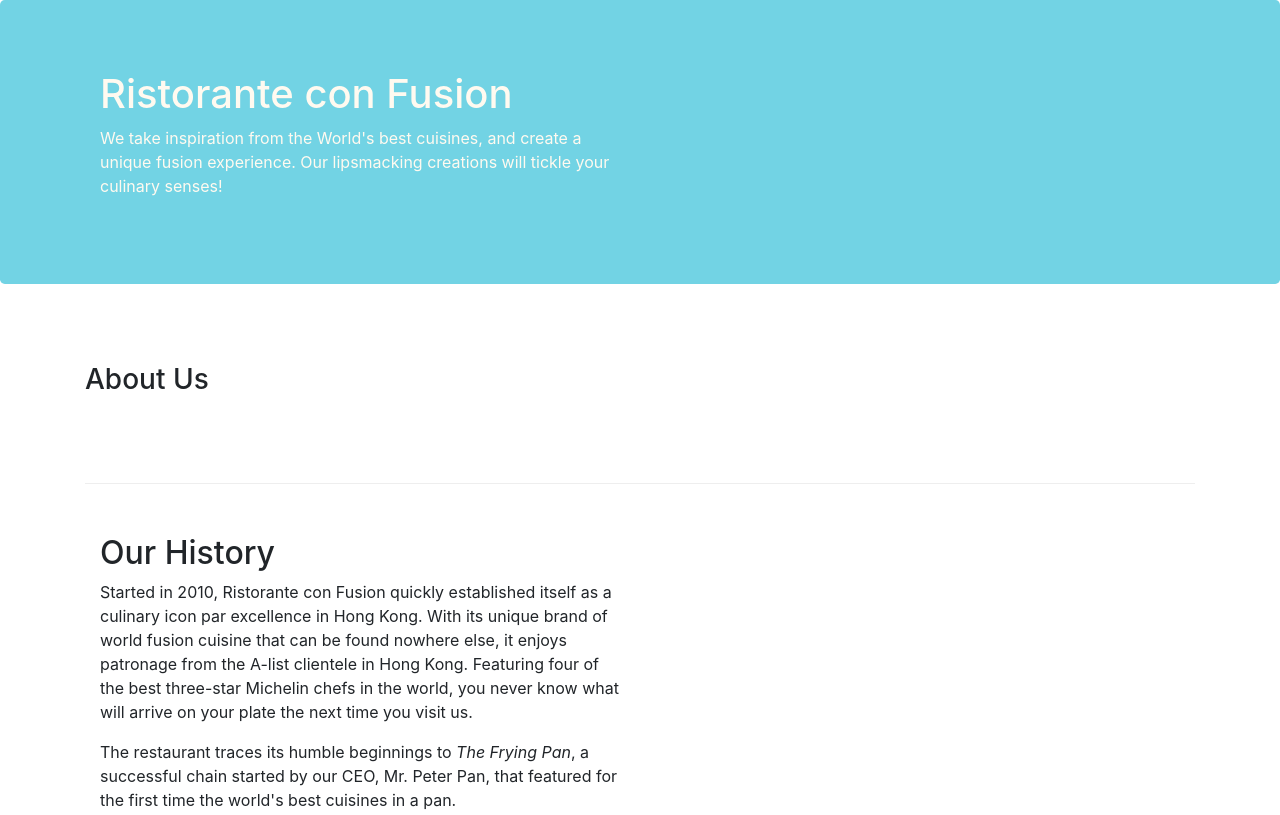
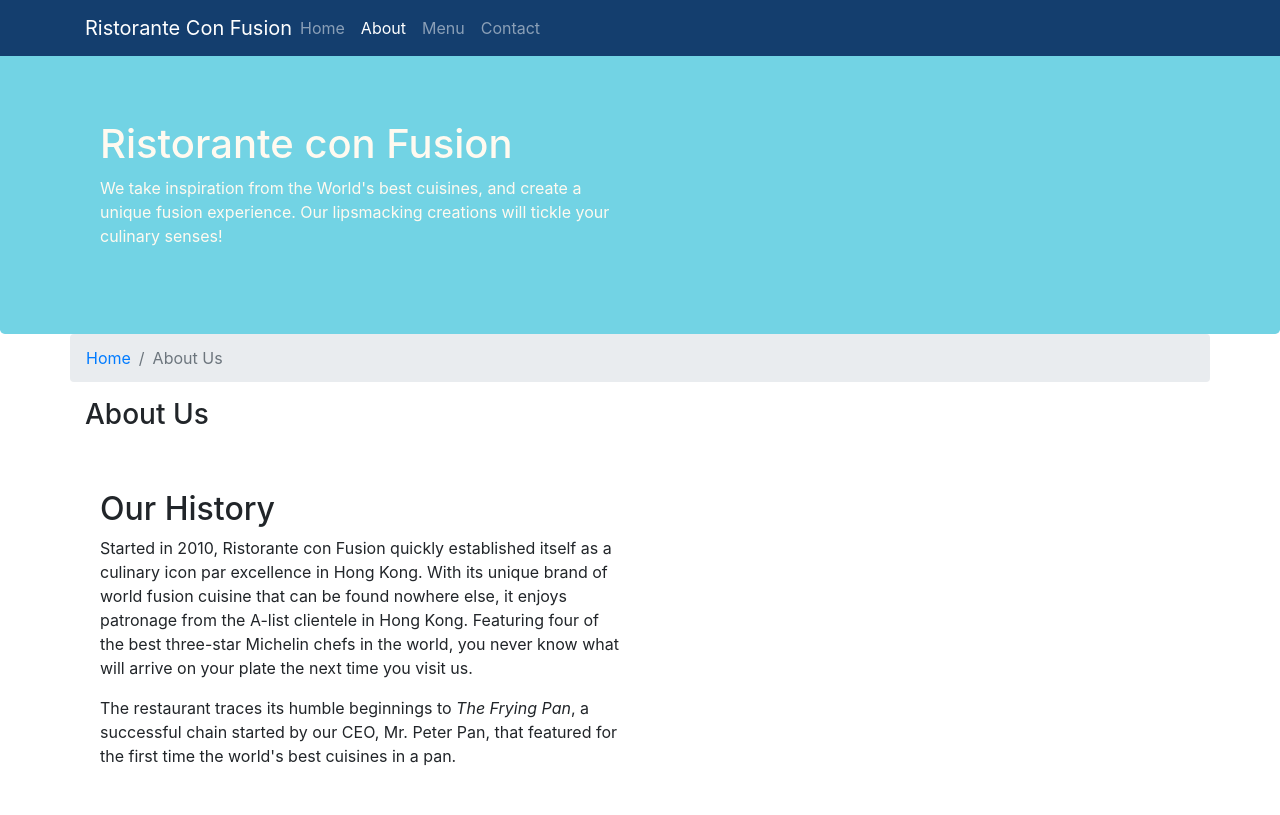
Before and after one commit to Toratomi/Assignment-Coursera-Bootstrap, a website: page Bootstrap4/conFusion/aboutus.html in a window 1280 px wide. Shown: the top 815 px of the page. Drawn offline with nearby package versions, Linux system fonts and the light colour scheme.

Commit message:
Exercise Navbar and Breadcrumbs

```diff
--- a/Bootstrap4/conFusion/aboutus.html
+++ b/Bootstrap4/conFusion/aboutus.html
@@ -2,6 +2,7 @@
 <html lang="en">
 
 <head>
+    <!-- Required meta tags always come first -->
     <meta charset="utf-8">
     <meta name="viewport" content="width=device-width, initial-scale=1, shrink-to-fit=no">
     <meta http-equiv="x-ua-compatible" content="ie=edge">
@@ -14,7 +15,22 @@
 </head>
 
 <body>
-
+    <nav class="navbar navbar-dark navbar-expand-sm fixed-top">
+        <div class="container">
+            <button class="navbar-toggler" type="button" data-toggle="collapse" data-target="#Navbar">
+                <span class="navbar-toggler-icon"></span>
+            </button>
+            <a class="navbar-brand mr-auto" href="index.html">Ristorante Con Fusion</a>
+            <div class="collapse navbar-collapse" id="Navbar">
+                <ul class="navbar-nav mr-auto">
+                    <li class="nav-item"><a class="nav-link" href="index.html">Home</a></li>
+                    <li class="nav-item active"><a class="nav-link" href="#">About</a></li>
+                    <li class="nav-item"><a class="nav-link" href="#">Menu</a></li>
+                    <li class="nav-item"><a class="nav-link" href="#">Contact</a></li>
+                </ul>
+            </div>
+        </div>
+    </nav>
     <header class="jumbotron">
         <div class="container">
             <div class="row row-header">
@@ -29,8 +45,12 @@
     </header>
 
     <div class="container">
-        <div class="row row-content align-items-center">
-            <div>
+        <div class="row">
+            <ol class="col-12 breadcrumb">
+                <li class="breadcrumb-item"><a href="index.html">Home</a></li>
+                <li class="breadcrumb-item active">About Us</li>
+            </ol>
+            <div class="col-12">
                <h3>About Us</h3>
             </div>
         </div>
@@ -82,7 +102,7 @@
                 <div class="col-4 offset-1 col-sm-2">
                     <h5>Links</h5>
                     <ul class="list-unstyled">
-                        <li><a href="#">Home</a></li>
+                        <li><a href="index.html">Home</a></li>
                         <li><a href="#">About</a></li>
                         <li><a href="#">Menu</a></li>
                         <li><a href="#">Contact</a></li>
--- a/Bootstrap4/conFusion/css/styles.css
+++ b/Bootstrap4/conFusion/css/styles.css
@@ -29,3 +29,12 @@ address{
     margin:0px;
     color:#0f0f0f;
 }
+
+body{
+    padding: 50px 0px 0px 0px;
+    z-index: 0;
+}
+
+.navbar-dark{
+    background-color: #143e6e;
+}
```
Also changed, not shown: Bootstrap4/conFusion/index.html (+17 -2 lines).
